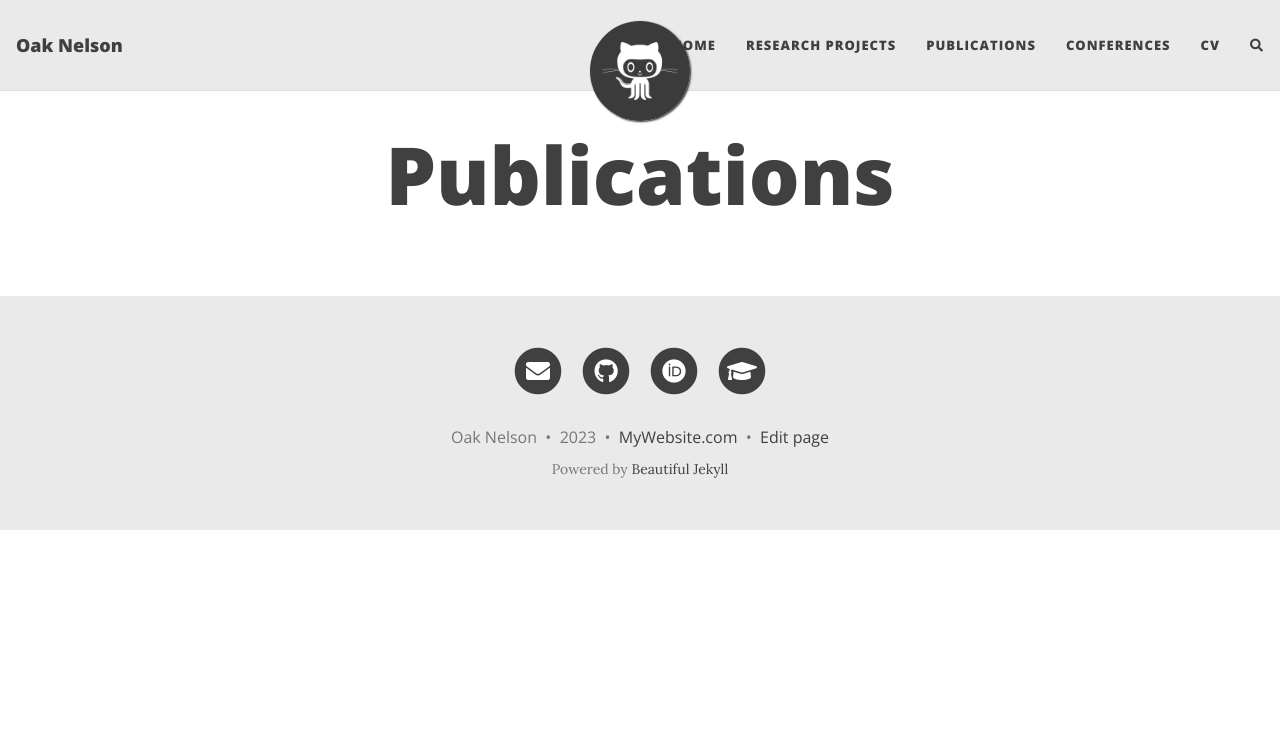
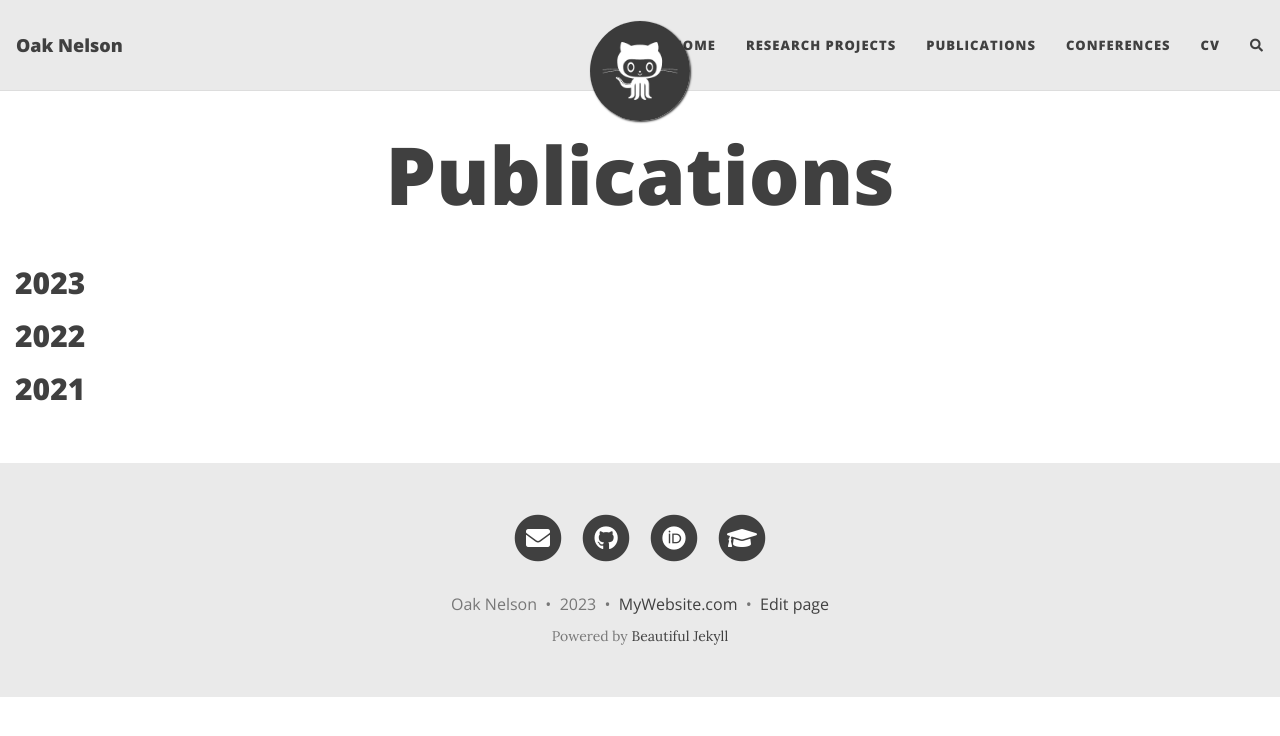
Before and after one commit to nelsonand/website, a Jekyll site: the page built from publications.md, in a window 1280 px wide. Shown: the top 736 px of the page. Built offline with Jekyll 4.4.1, drawn with Linux system fonts in a browser that asks for light colours; nearby versions of some CDN libraries; comment, search, counter and statistics services are not loaded.

Commit message:
Update publications.md

```diff
--- a/publications.md
+++ b/publications.md
@@ -1,4 +1,11 @@
 ---
 layout: page
 title: Publications
+full-width: true
 ---
+
+## 2023
+
+## 2022
+
+## 2021
```
